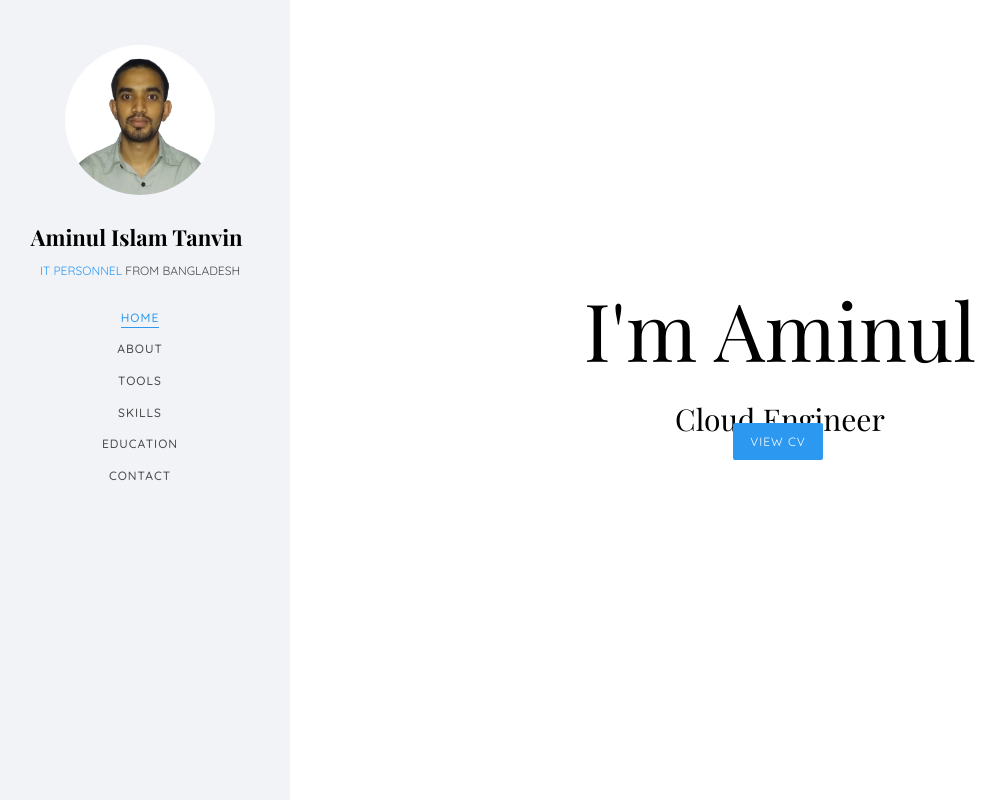
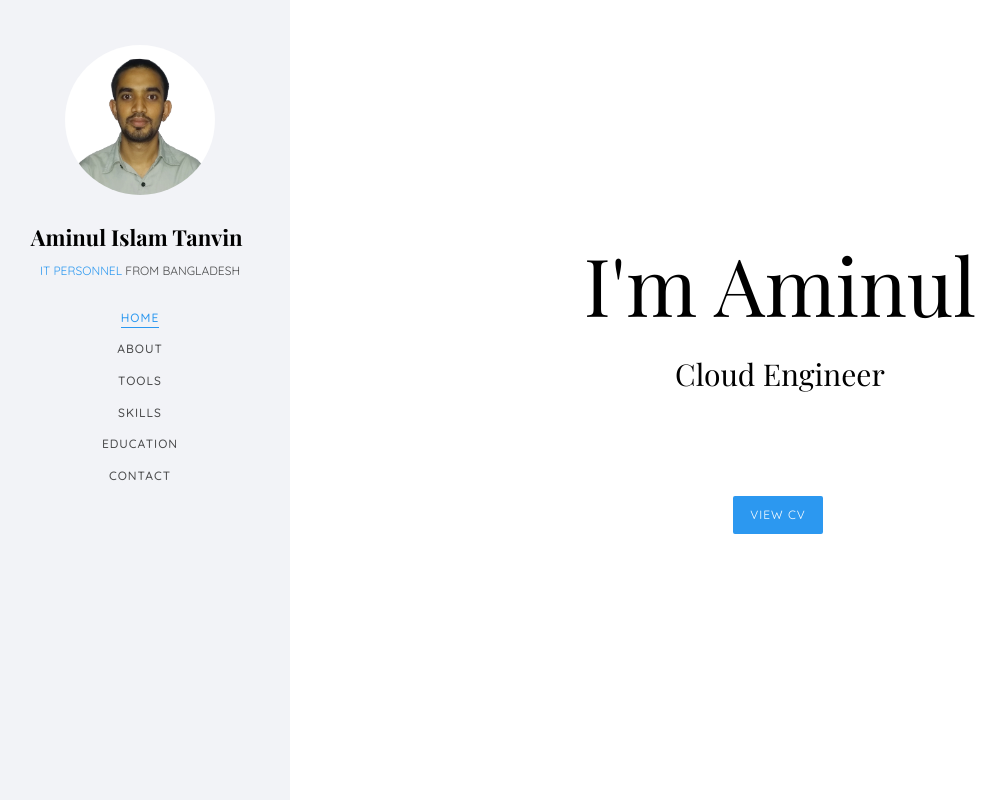
Before and after one commit to tanvinaminul/tanvinaminul.github.io, a plain HTML site: page index.html in a window 1280 px wide. Shown: the top 800 px of the page, without its empty margins (10-1016 px from the left). Drawn offline with nearby package versions, Linux system fonts and the light colour scheme; a web font is replaced by a local one.

Commit message:
Update index.html

```diff
--- a/index.html
+++ b/index.html
@@ -70,7 +70,7 @@
 	   					<div style="text-align: center;" class="desc animate-box"  data-animate-effect="fadeInLeft">
 		   					<h1 style="font-size: 80px;">I'm Aminul</h1>
 		   					<h2>Cloud Engineer</h2>
-							<p><a style="margin-top: -2cm;" href="CV.pdf" class="btn btn-primary btn-learn "> view CV</a></p>
+							<p><a style="margin-top: 2cm;" href="CV.pdf" class="btn btn-primary btn-learn "> view CV</a></p>
 						</div>
 			</section>
 
```
